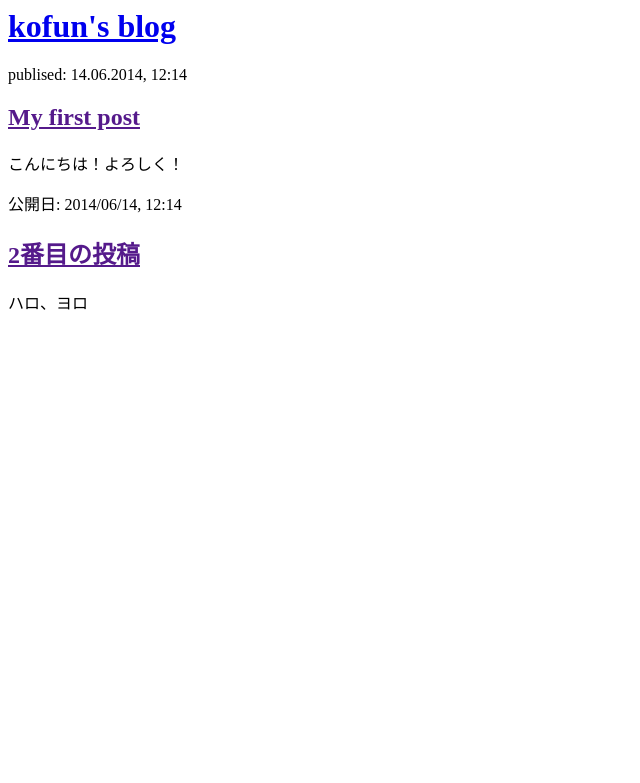
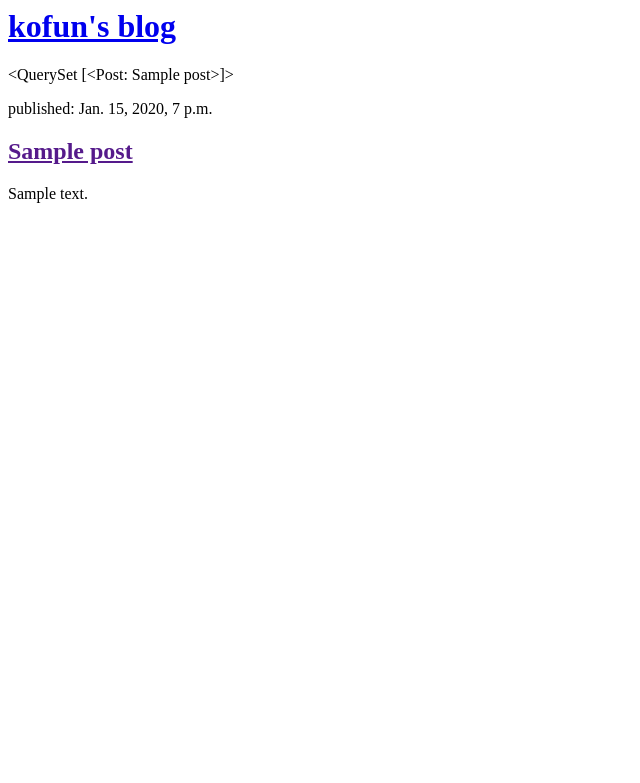
Before and after one commit to kofun/my-first-blog, a Django app: template blog/templates/blog/post_list.html in a window 1280 px wide. Shown: the top 783 px of the page, without its empty margins (0-640 px from the left). Run offline with Django 3.2, Linux system fonts and the light colour scheme; the template is opened without the code that fills it: values that come from a table or form of the project are taken from there, others are empty; tables that the repository leaves empty hold one stand-in row (values such as "Sample post").

Commit message:
3rd commit

```diff
--- a/blog/templates/blog/post_list.html
+++ b/blog/templates/blog/post_list.html
@@ -2,15 +2,15 @@
 <head><title>kofun's blog</title>
 <body>
 	<div><h1><a href="/">kofun's blog</a></h1></div>
-	<div>
-		<p>publised: 14.06.2014, 12:14</p>
-		<h2><a href="">My first post</a></h2>
-		<p>こんにちは！よろしく！</p>
-	</div>
-	<div>
-		<p>公開日: 2014/06/14, 12:14</p>
-		<h2><a href="">2番目の投稿</a></h2>
-		<p>ハロ、ヨロ</p>
-	</div
+	{{ posts }}
+
+	{% for post in posts %}
+		<div>
+			<p>published: {{ post.published_date }}</p>
+			<h2><a href="">{{ post.title }}</a></h2>
+			<p>{{ post.text|linebreaksbr }}</p>
+		</div>
+	{% endfor %}
+
 </body>
 </html>
--- a/blog/views.py
+++ b/blog/views.py
@@ -1,6 +1,10 @@
 from django.shortcuts import render
+from django.utils import timezone
+from .models import Post
+
 
 # Create your views here.
 
 def post_list(request):
-	return render(request, 'blog/post_list.html', {})
+	posts = Post.objects.filter(published_date__lte=timezone.now()).order_by('published_date')
+	return render(request, 'blog/post_list.html', {'posts':posts})
```
Also changed, not shown: blog/post_list.html (added).
